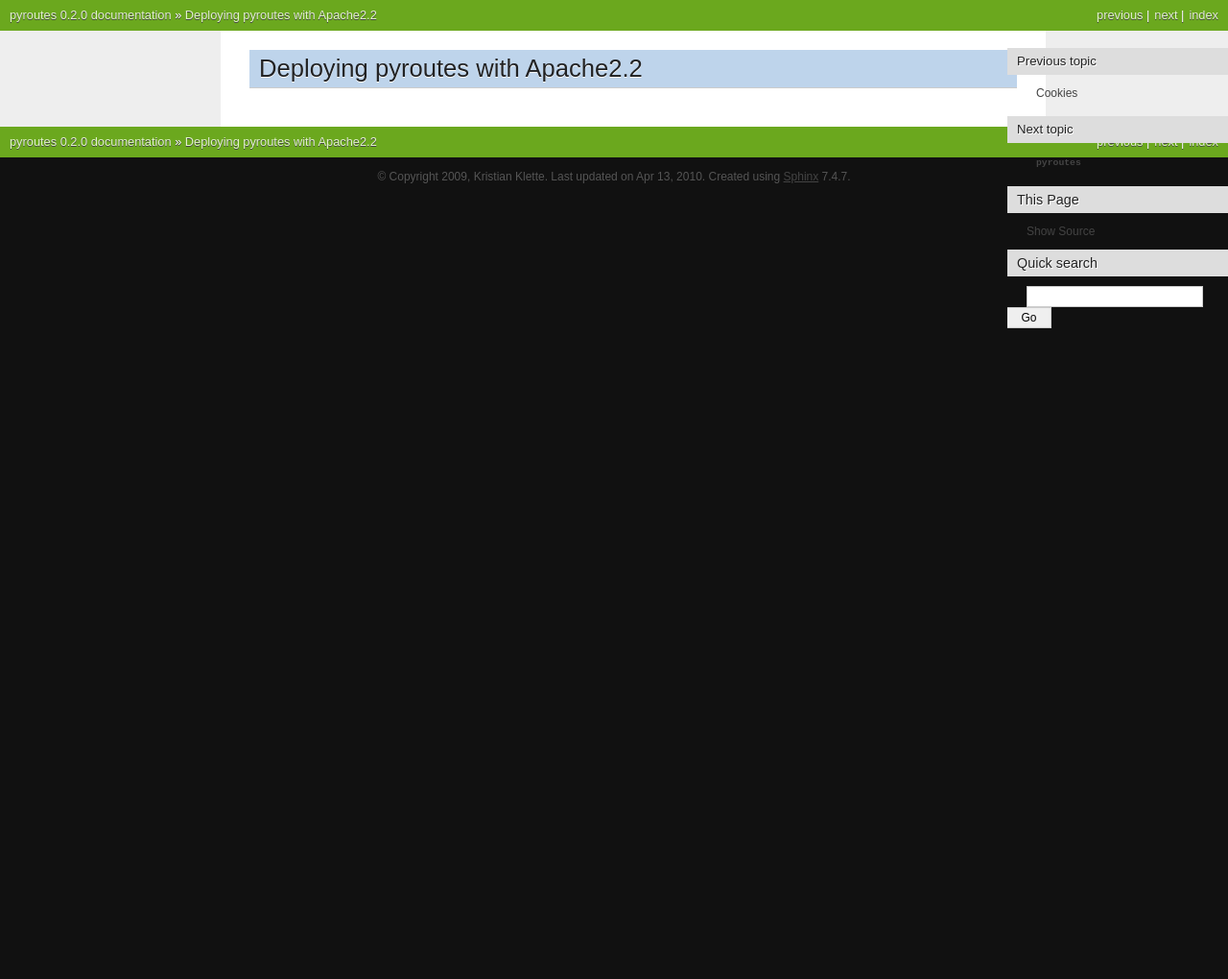
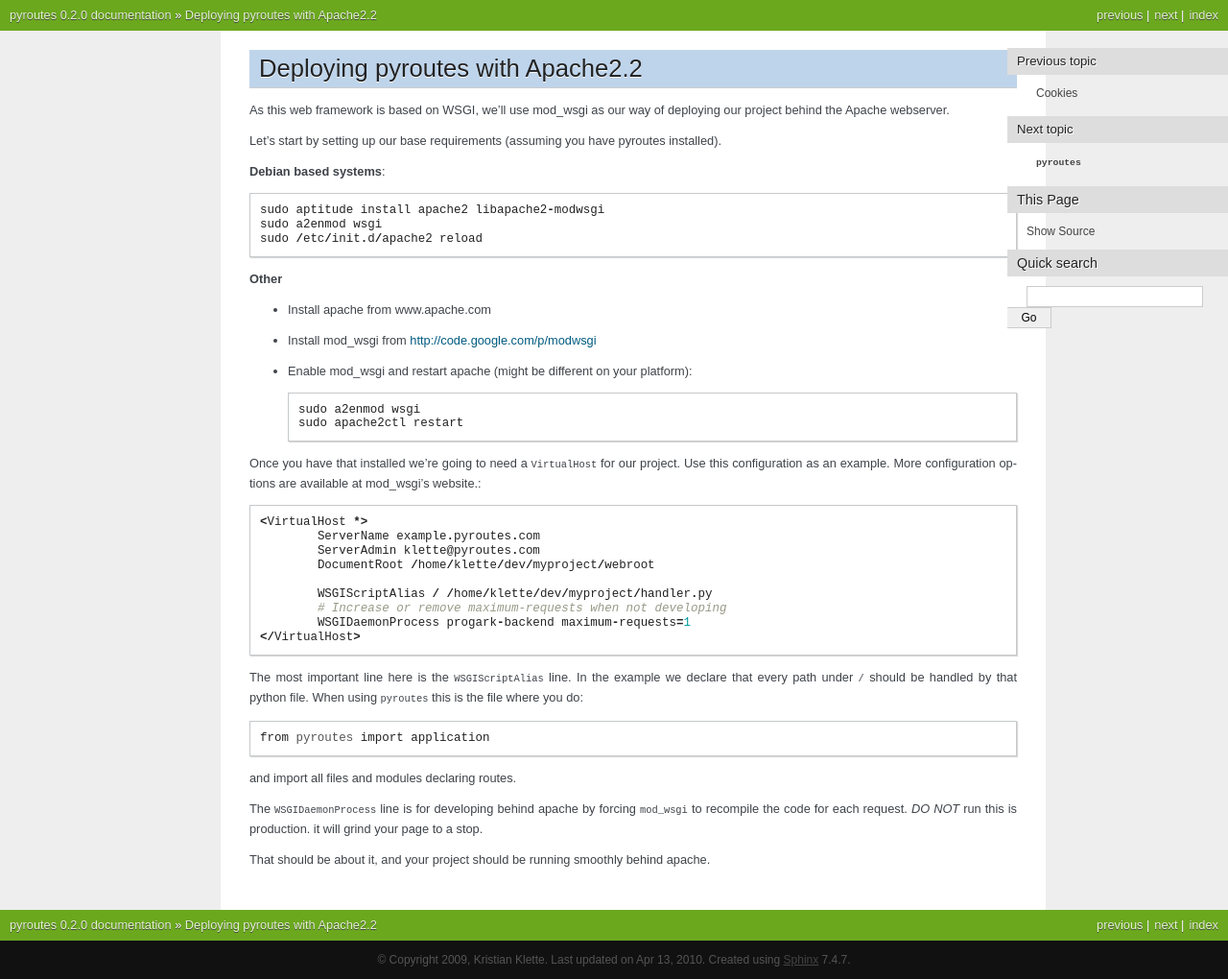
Before and after one commit to klette/pyroutes, a Sphinx documentation site: the page built from doc/deployment/apache.rst, in a window 1280 px wide and 1020 px high. Shown: the whole window at 96% size. Built offline with Sphinx 7.4.7, drawn with Linux system fonts in a browser that asks for light colours.

Commit message:
Added apache deployment documentation

```diff
--- a/doc/deployment/apache.rst
+++ b/doc/deployment/apache.rst
@@ -2,3 +2,50 @@
 
 Deploying pyroutes with Apache2.2
 =================================
+
+As this web framework is based on WSGI, we'll use mod_wsgi as our way of
+deploying our project behind the Apache webserver.
+
+Let's start by setting up our base requirements (assuming you have pyroutes installed).
+
+**Debian based systems**::
+
+    sudo aptitude install apache2 libapache2-modwsgi
+    sudo a2enmod wsgi
+    sudo /etc/init.d/apache2 reload
+
+**Other**
+
+- Install apache from www.apache.com
+- Install mod_wsgi from http://code.google.com/p/modwsgi
+- Enable mod_wsgi and restart apache (might be different on your platform)::
+
+    sudo a2enmod wsgi
+    sudo apache2ctl restart
+
+
+Once you have that installed we're going to need a ``VirtualHost`` for our project.
+Use this configuration as an example. More configuration options are available at mod_wsgi's website.::
+
+    <VirtualHost *>
+            ServerName example.pyroutes.com
+            ServerAdmin klette@pyroutes.com
+            DocumentRoot /home/klette/dev/myproject/webroot
+
+            WSGIScriptAlias / /home/klette/dev/myproject/handler.py
+            # Increase or remove maximum-requests when not developing
+            WSGIDaemonProcess progark-backend maximum-requests=1
+    </VirtualHost>
+
+The most important line here is the ``WSGIScriptAlias`` line. In the example we declare that every path under ``/`` should
+be handled by that python file. When using ``pyroutes`` this is the file where you do::
+
+  from pyroutes import application
+
+and import all files and modules declaring routes.
+
+The ``WSGIDaemonProcess`` line is for developing behind apache by forcing
+``mod_wsgi`` to recompile the code for each request. *DO NOT* run this is
+production.  it will grind your page to a stop.
+
+That should be about it, and your project should be running smoothly behind apache.
```
